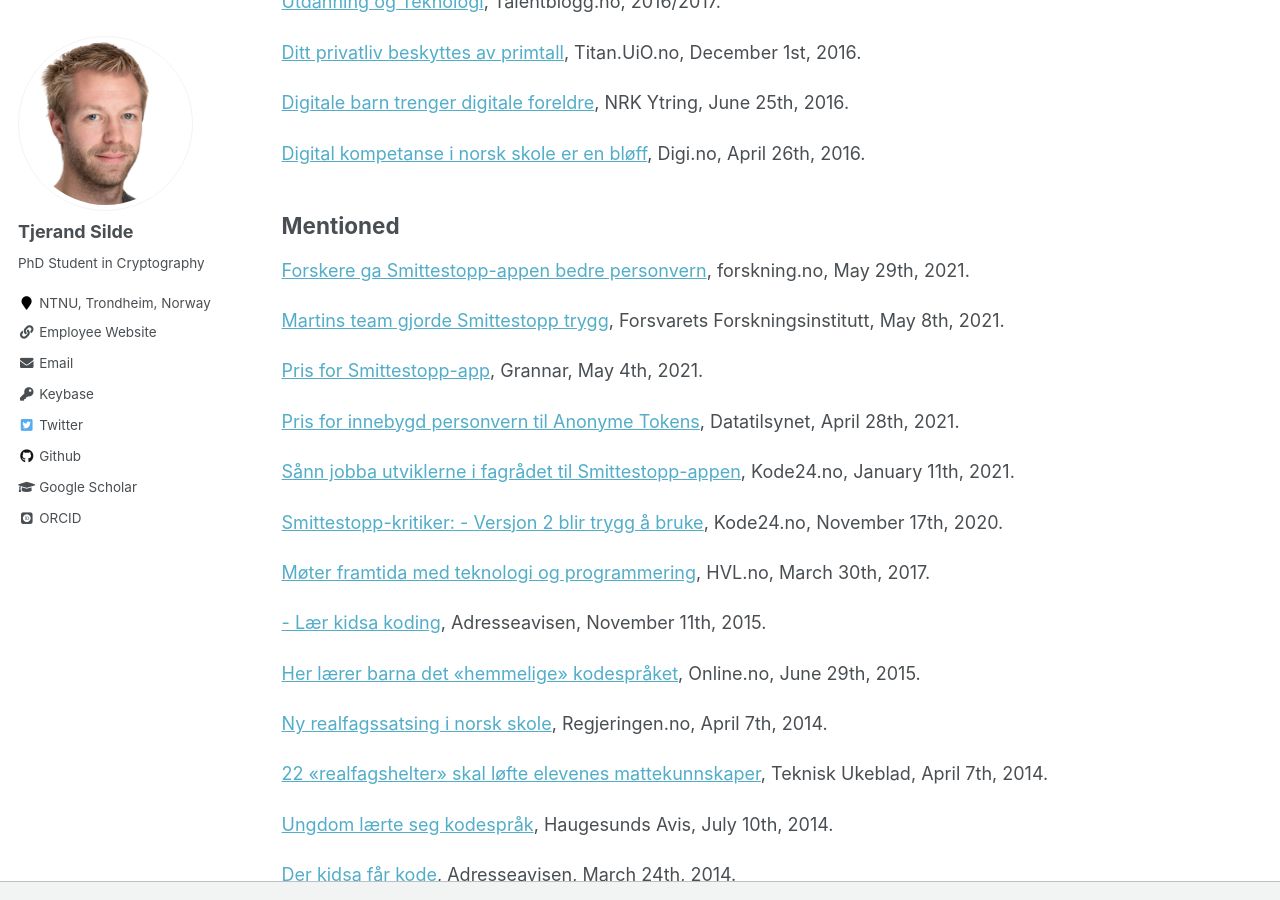
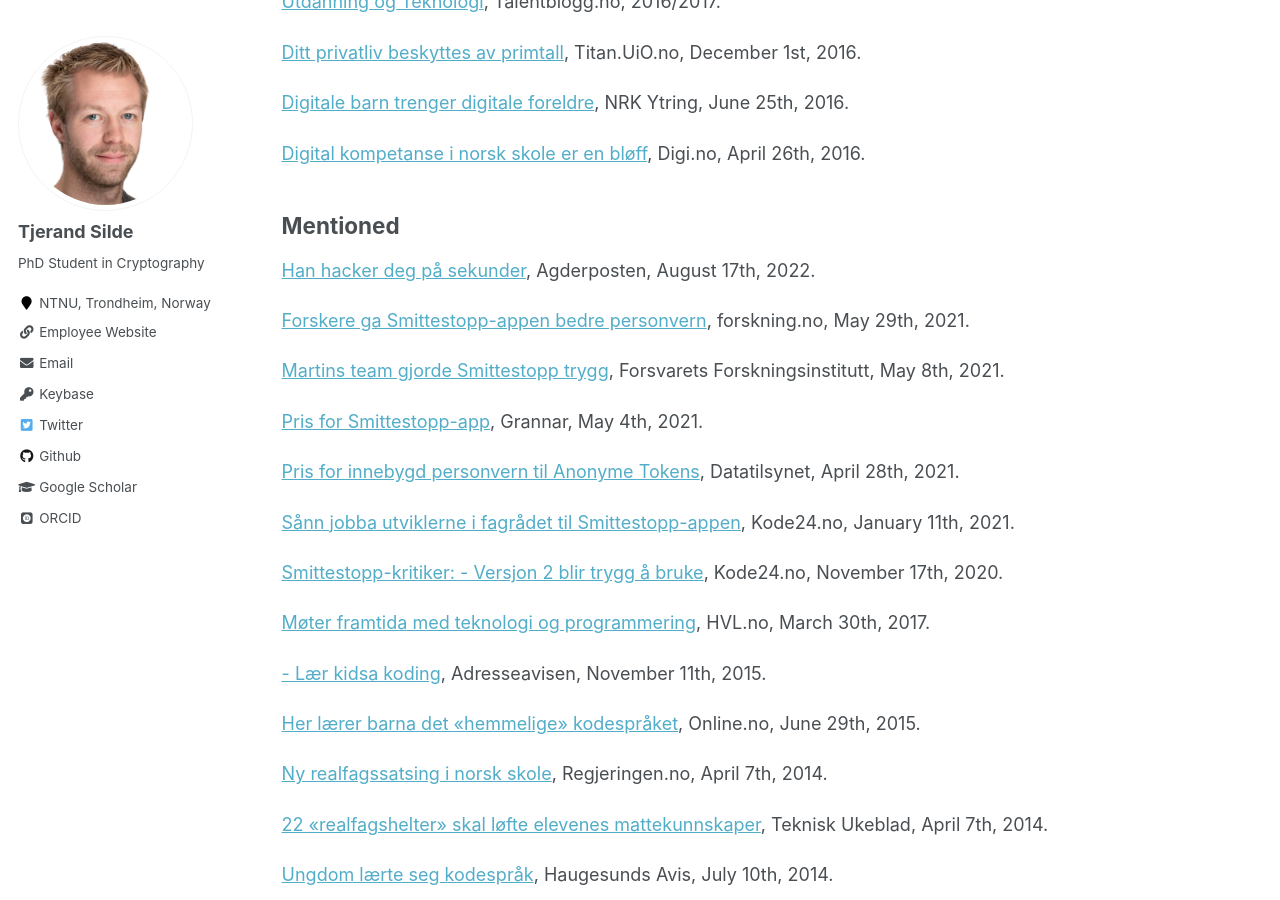
Before and after one commit to tjesi/tjesi.github.io, a Jekyll site: the page built from _pages/media.md, in a window 1280 px wide and 900 px high, scrolled down 1198 px. Built offline with Jekyll 4.4.1, drawn with Linux system fonts in a browser that asks for light colours; some web fonts are replaced.

Commit message:
Update media.md

```diff
--- a/_pages/media.md
+++ b/_pages/media.md
@@ -53,6 +53,8 @@ author_profile: true
 
 ## Mentioned
 
+[Han hacker deg på sekunder](https://www.agderposten.no/nyheter/han-hacker-deg-pa-sekunder), Agderposten, August 17th, 2022.
+
 [Forskere ga Smittestopp-appen bedre personvern](https://forskning.no/app-data-forsvarets-forskningsinstitutt/forskere-ga-smittestopp-appen-bedre-personvern/1865394), forskning.no, May 29th, 2021.
 
 [Martins team gjorde Smittestopp trygg](https://www.ffi.no/aktuelt/nyheter/martins-team-gjorde-smittestopp-trygg), Forsvarets Forskningsinstitutt, May 8th, 2021.
```
